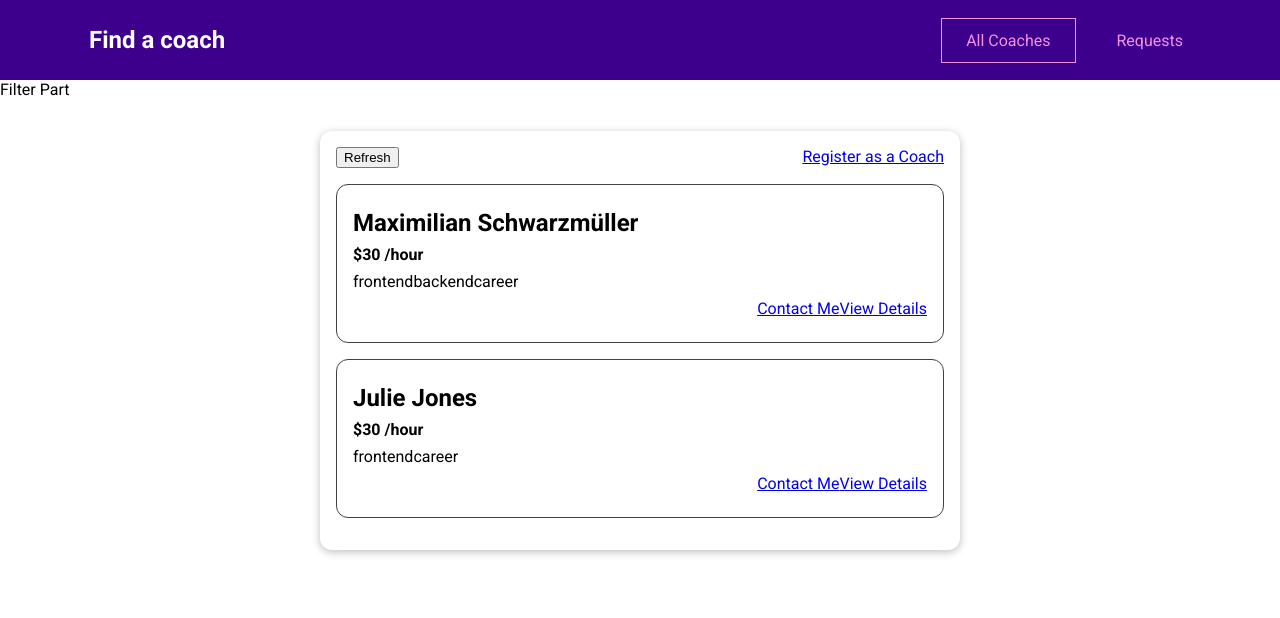
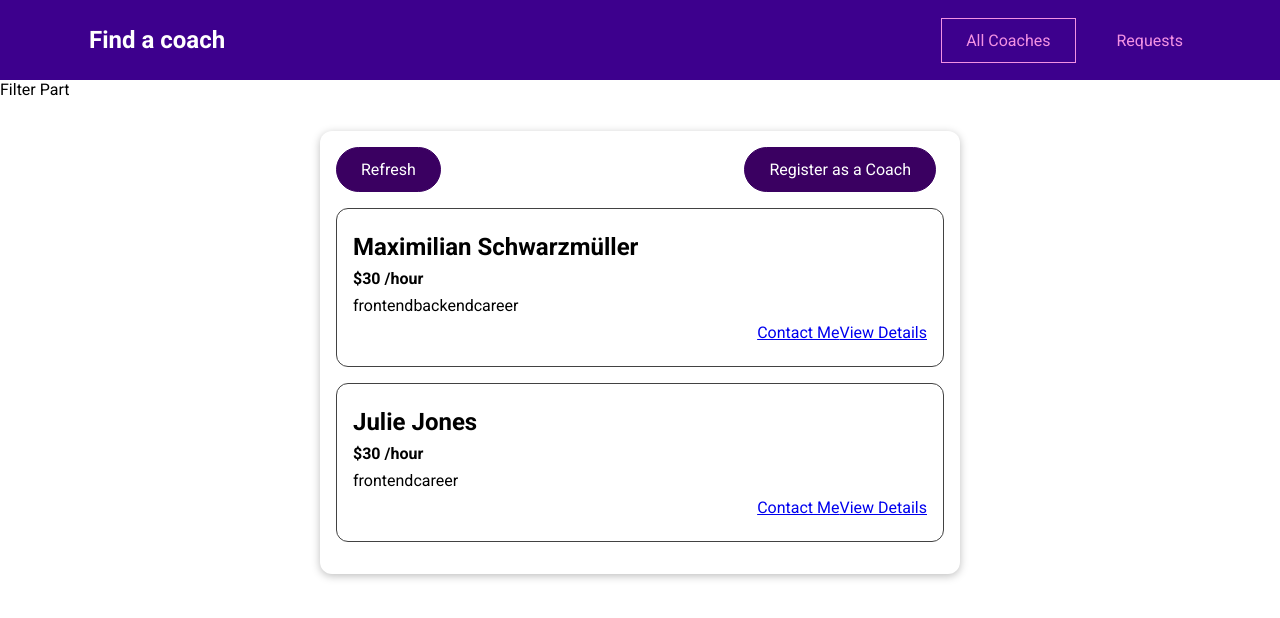
Before and after one commit to JPS09/VueJS_MainProject_FindACoach, a Vue app: page /coaches in a window 1280 px wide. Shown: the top 618 px of the page. Built offline with nearby package versions, Linux system fonts and the light colour scheme.

Commit message:
Added Base button global component and using it in components

```diff
--- a/src/main.js
+++ b/src/main.js
@@ -3,9 +3,12 @@ import App from './App.vue';
 import router from './router.js';
 import store from './store/index.js';
 import BaseCard from './ui/BaseCard.vue';
+import BaseButton from './ui/BaseButton.vue';
+
 const app = createApp(App);
 
 app.component('base-card', BaseCard);
+app.component('base-button', BaseButton);
 
 app.use(store);
 app.use(router);
--- a/src/pages/coaches/CoachList.vue
+++ b/src/pages/coaches/CoachList.vue
@@ -5,8 +5,8 @@
   <base-card>
     <section>
       <div class="controls">
-        <button>Refresh</button>
-        <router-link to="/register">Register as a Coach</router-link>
+        <base-button>Refresh</base-button>
+         <base-button link to="/register">Register as a Coach</base-button> <!--Adding a prop sets it to true -->
       </div>
       <ul v-if="hasCoaches">
         <coach-item
@@ -26,9 +26,11 @@
 
 <script>
 import CoachItem from '../../components/coaches/CoachItem.vue';
+import BaseButton from '../../ui/BaseButton.vue';
 export default {
   components: {
-    CoachItem
+    CoachItem,
+    BaseButton
   },
   computed: {
     filteredCoaches() {
```
